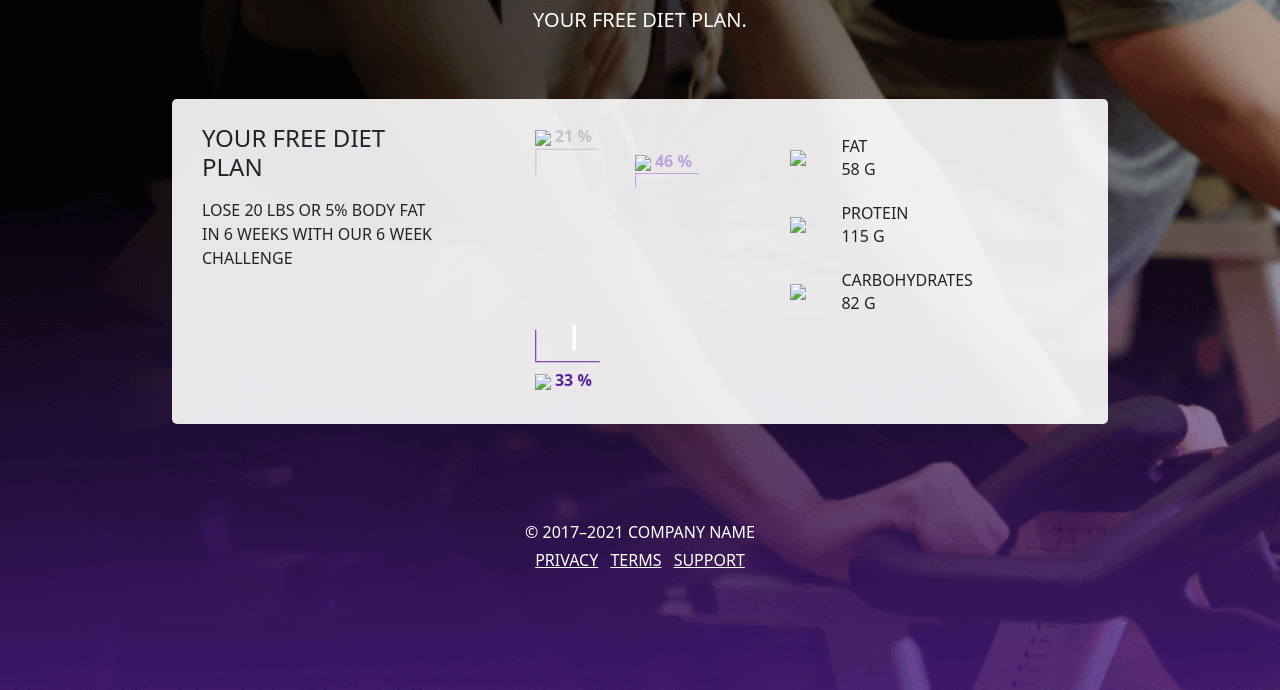
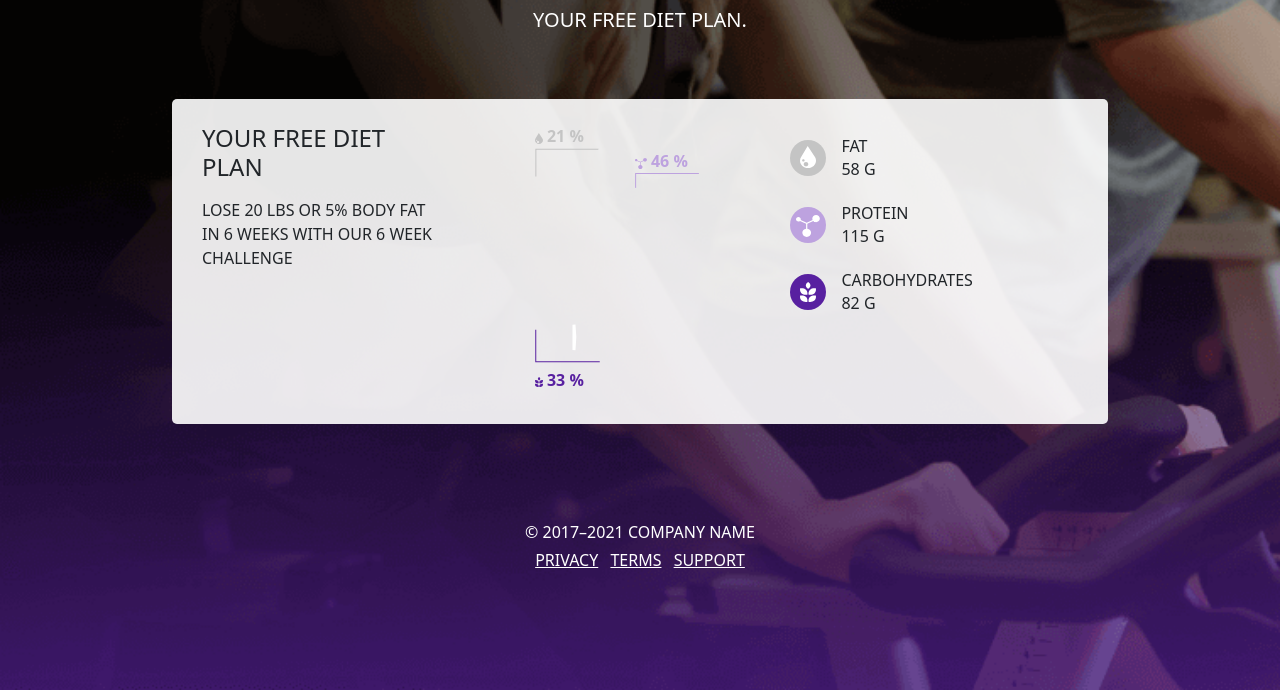
Before and after one commit to praveendias1180/macro-calc, a website: page opt-in-123456.html in a window 1280 px wide. Shown: the part 240-930 px from the top of the page. Drawn offline with Linux system fonts and the light colour scheme; the site is published under a folder, as on GitHub Pages, so addresses that start at the root find nothing.

Commit message:
Updated URLs.

```diff
--- a/opt-in-123456.html
+++ b/opt-in-123456.html
@@ -71,15 +71,15 @@
               <div id="donut-example"></div>
               <div class="dnut_lables">
                 <div class="carbohydrate">
-                  <img src="/assets/carbohydrate-min.svg" />
+                  <img src="./assets/carbohydrate-min.svg" />
                   <span>33 %</span>
                 </div>
                 <div class="protein">
-                  <img src="/assets/protein-min.svg" />
+                  <img src="./assets/protein-min.svg" />
                   <span>46 %</span>
                 </div>
                 <div class="fat">
-                  <img src="/assets/fat-min.svg" />
+                  <img src="./assets/fat-min.svg" />
                   <span>21 %</span>
                 </div>
               </div>
@@ -87,21 +87,21 @@
             <div class="dnut-list dnut-aside">
               <div class="fp_freeplan_list_items">
                 <div class="plan_item">
-                  <img src="/assets/fat.svg" />
+                  <img src="./assets/fat.svg" />
                   <div class="text">
                     <div class="label">Fat</div>
                     <div class="value" id="fatValue">58 G</div>
                   </div>
                 </div>
                 <div class="plan_item">
-                  <img src="/assets/protein.svg" />
+                  <img src="./assets/protein.svg" />
                   <div class="text">
                     <div class="label">Protein</div>
                     <div class="value" id="proteinValue">115 G</div>
                   </div>
                 </div>
                 <div class="plan_item">
-                  <img src="/assets/carbohydrate.svg" />
+                  <img src="./assets/carbohydrate.svg" />
                   <div class="text">
                     <div class="label">Carbohydrates</div>
                     <div class="value" id="carbohydrateValue">82 G</div>
```
